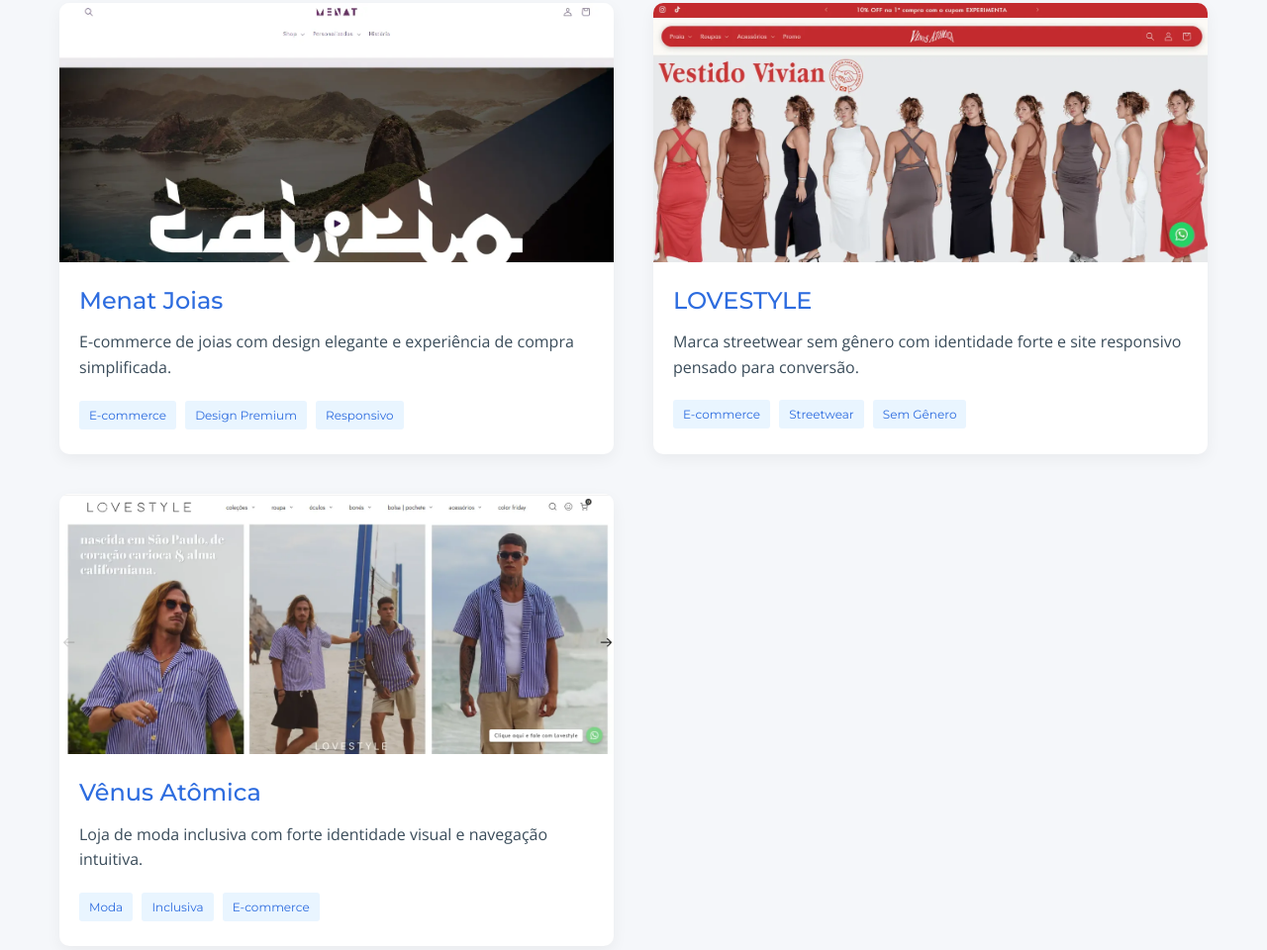
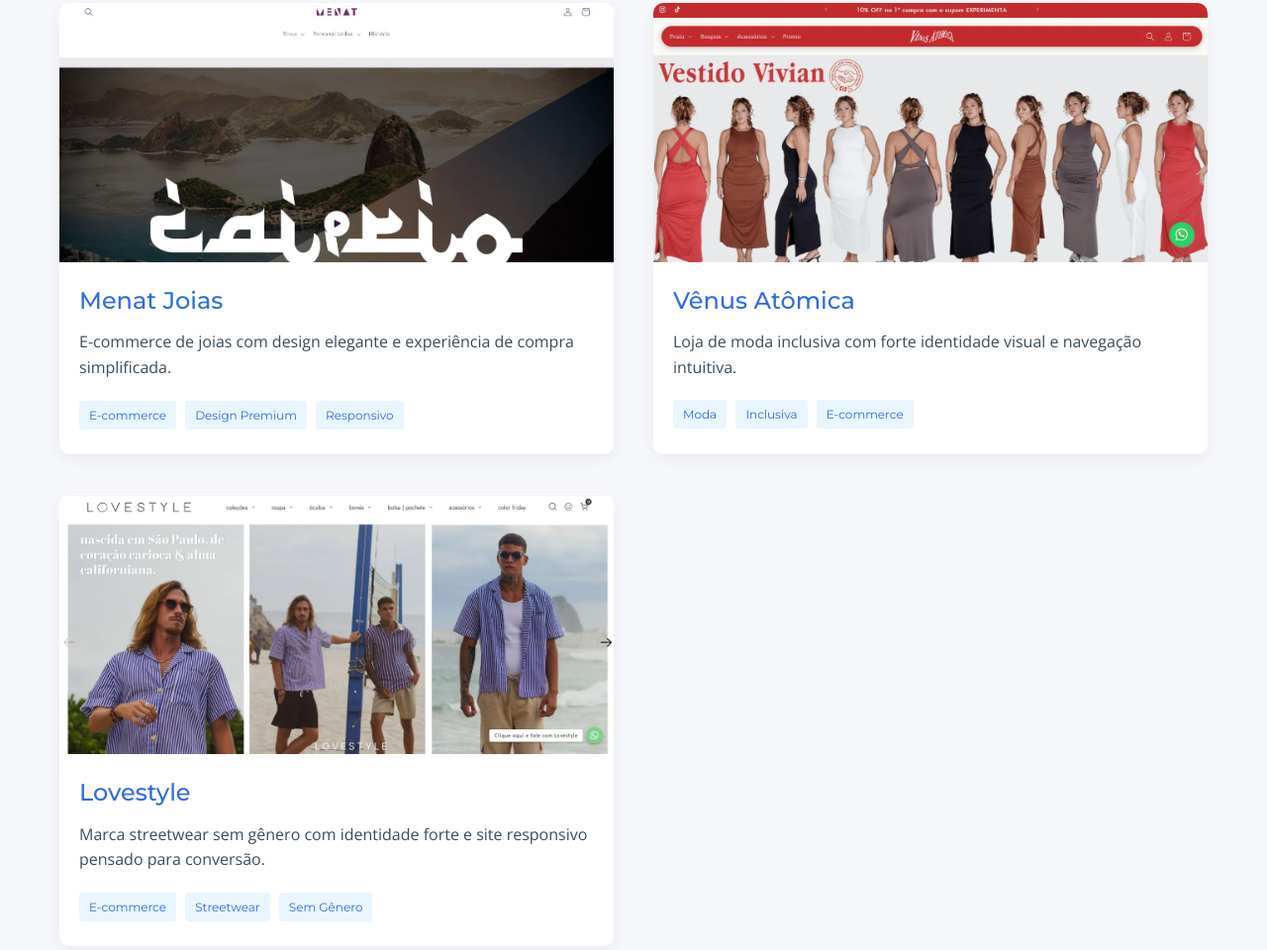
Before and after one commit to FabioMaraschin/bodoquelanding, a plain HTML site: page index.html in a window 1280 px wide. Shown: the part 1660-2620 px from the top of the page at 99% size. Drawn offline with nearby package versions, Linux system fonts and the light colour scheme.

Commit message:
Update index.html

```diff
--- a/index.html
+++ b/index.html
@@ -405,19 +405,7 @@
         </div>
       </div>
       <div class="portfolio-item">
-                    <a href="https://www.lovestyle.com.br" target="_blank"><img src="lovestyle.webp" alt="Lovestyle" class="portfolio-image"></a>
-                    <div class="portfolio-content">
-                        <h3>LOVESTYLE</h3>
-                        <p>Marca streetwear sem gênero com identidade forte e site responsivo pensado para conversão.</p>
-                        <div class="tags">
-                            <span class="tag">E-commerce</span>
-                            <span class="tag">Streetwear</span>
-                            <span class="tag">Sem Gênero</span>
-                        </div>
-                    </div>
-                </div>
-                <div class="portfolio-item">
-                    <a href="https://venusatomica.com" target="_blank"><img src="venusatomica.webp" alt="Vênus Atômica" class="portfolio-image"></a>
+        <a href="https://venusatomica.com" target="_blank"><img src="lovestyle.webp" alt="Vênus Atômica" class="portfolio-image"></a>
         <div class="portfolio-content">
           <h3>Vênus Atômica</h3>
           <p>Loja de moda inclusiva com forte identidade visual e navegação intuitiva.</p>
@@ -425,6 +413,18 @@
             <span class="tag">Moda</span>
             <span class="tag">Inclusiva</span>
             <span class="tag">E-commerce</span>
+          </div>
+        </div>
+      </div>
+      <div class="portfolio-item">
+        <a href="https://www.lovestyle.com.br" target="_blank"><img src="venusatomica.webp" alt="Lovestyle" class="portfolio-image"></a>
+        <div class="portfolio-content">
+          <h3>Lovestyle</h3>
+          <p>Marca streetwear sem gênero com identidade forte e site responsivo pensado para conversão.</p>
+          <div class="tags">
+            <span class="tag">E-commerce</span>
+            <span class="tag">Streetwear</span>
+            <span class="tag">Sem Gênero</span>
           </div>
         </div>
       </div>
```
Lines whose indentation alone changed are shown as unchanged.
